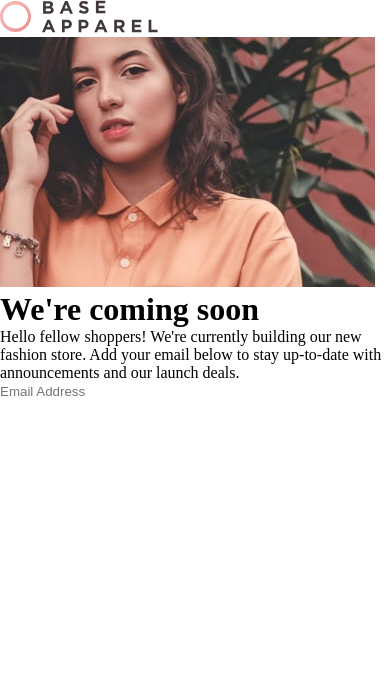
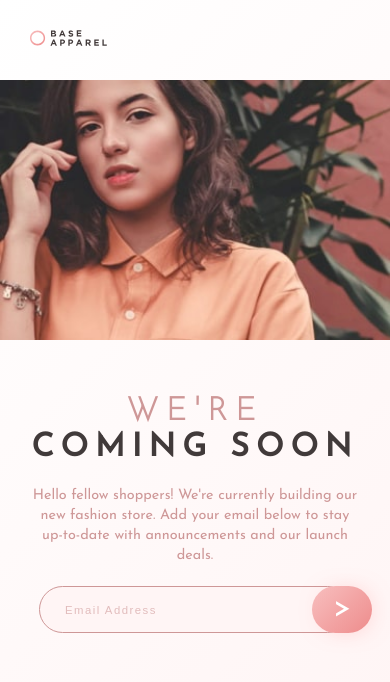
Before and after one commit to Eminence14/base-apparel-coming-soon, a plain HTML site: page index.html in a window 390 px wide. Drawn offline with Linux system fonts and the light colour scheme.

Commit message:
mobile style completed with no acive state

```diff
--- a/index.html
+++ b/index.html
@@ -10,20 +10,28 @@
 
 <body>
   <!-- <a href="javascript:window.open('http://127.0.0.1:5500/index.html', '', 'width=375px, height=auto')">window</a> -->
-  <img src="/images/logo.svg" alt="">
-  <img src="/images/hero-mobile.jpg" alt="">
+  <div class="container">
+
+
+    <img src="/images/logo.svg" alt="" id="logo">
+    <img src="/images/hero-mobile.jpg" alt="" id="hero">
+    <div class="texts">
       <header>
         <h1>
-      <span id="colorHeader">We're</span> <span id="blackHeader">coming soon</span>
+          <span id="colorHeader">We're</span> <span class="blackHeader">coming </span> <span class="blackHeader">
+            soon</span>
         </h1>
       </header>
       <p class="description">
         Hello fellow shoppers! We're currently building our new fashion store.
         Add your email below to stay up-to-date with announcements and our launch deals.
       </p>
+      <div id="relPar">
         <input type="text" name="email" id="email" placeholder="Email Address">
-  <div id="enter"></div>
-
+        <div id="enter">></div>
+      </div>
+    </div>
+  </div>
   <script src="main.js"></script>
 </body>
 
--- a/style.css
+++ b/style.css
@@ -10,3 +10,82 @@
     border: 0;
     text-decoration: none;
 }
+@font-face {
+    font-family: Josefin;
+    src: url('/font/static/JosefinSans-Regular.ttf');
+}
+@font-face {
+    font-family: JosefinLight;
+    src: url('/font/static/JosefinSans-ExtraLight.ttf');
+}
+body {
+    font-family: Josefin, sans-serif;
+    font-size: 16px;
+    background: linear-gradient(135deg, hsl(0, 0%, 100%), hsl(0, 100%, 98%));
+    padding-bottom: 100px;
+}
+img#logo {
+    padding: 30px;
+    width: 100%;
+    max-width: 35%;
+}
+img#hero {
+    padding-bottom: 50px;
+    width: 100%;
+}
+.texts {
+    text-align: center;
+}
+header {
+    text-transform: uppercase;
+    font-weight: 300;
+    letter-spacing: 7px;
+    line-height: 36px;
+    padding: 0 30px;
+}
+header #colorHeader {
+    display: block;
+    letter-spacing: 8px;
+    color: var(--desaturatedRed);
+    font-family: JosefinLight, sans-serif;
+}
+header .blackHeader {
+    color: var(--grayishRed);
+    /* display: block; */
+}
+p.description {
+    padding: 20px 30px;
+    font-size: 0.9em;
+    line-height: 20px;
+    color: var(--desaturatedRed);
+    /* color: var(--softRed); */
+}
+#relPar {
+    position: relative;
+}
+input {
+    border: 1px solid var(--desaturatedRed);
+    padding: 15px 25px;
+    width: 80%;
+    border-radius: 30px;
+    background-color: hsl(0, 100%, 98%);
+}
+input::placeholder {
+    font-size: 0.85em;
+    opacity: 0.6;
+    letter-spacing: 1.5px;
+    color: var(--desaturatedRed);
+}
+#enter {
+    position: absolute;
+    bottom: 0px;
+    left: 80%;
+    height: 47px;
+    width: 60px;
+    background: linear-gradient(135deg, hsl(0, 80%, 86%), hsl(0, 74%, 74%));
+    line-height: 45px;
+    font-size: 30px;
+    color: white;
+    border-radius: 30px;
+    box-shadow: 4px 1px 30px -15px var(--softRed);
+}
```
Also changed, not shown: font/JosefinSans-Italic-VariableFont_wght.ttf (deleted), font/JosefinSans-VariableFont_wght.ttf (deleted), font/OFL.txt (deleted), font/README.txt (deleted). Lines whose indentation alone changed are shown as unchanged.
